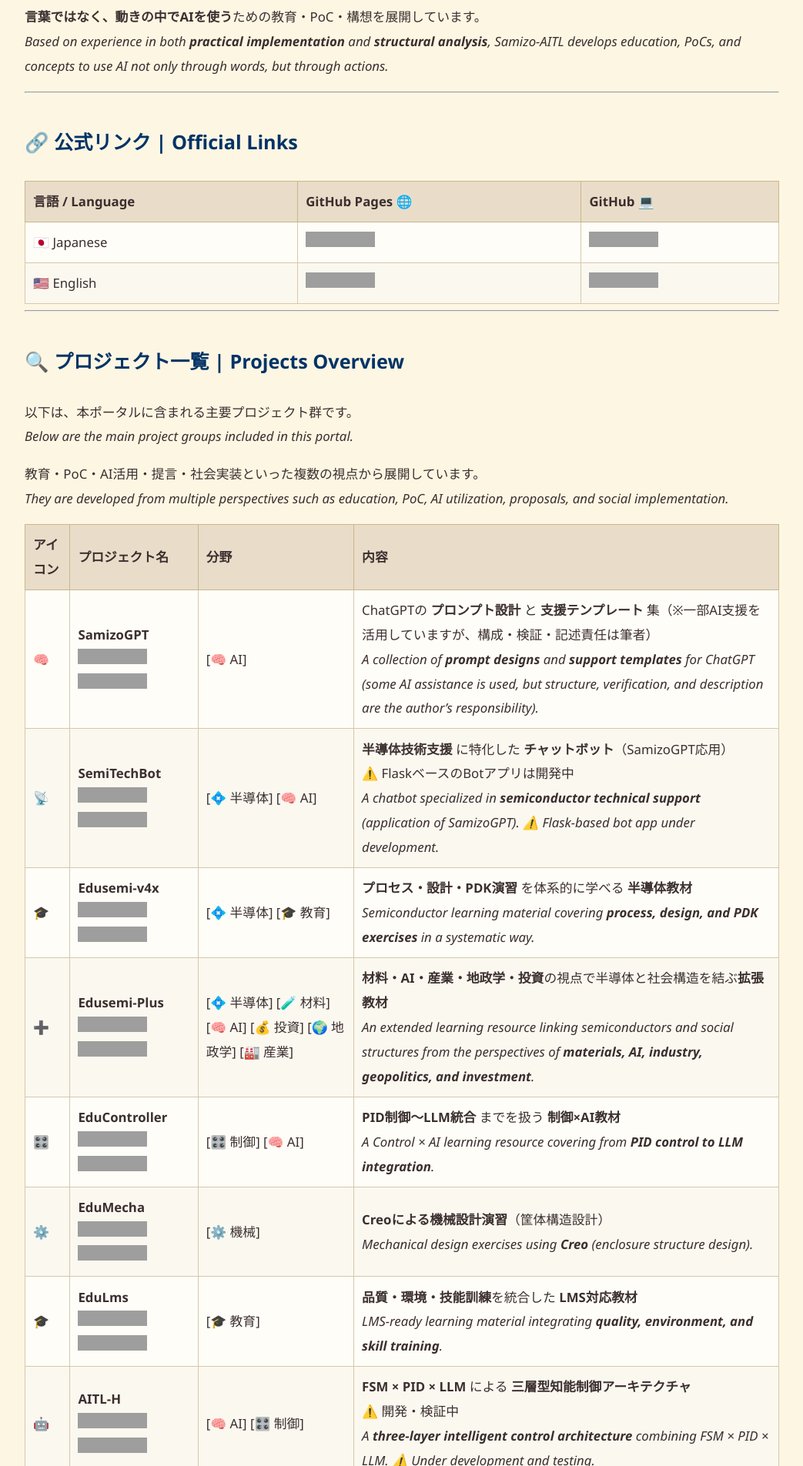
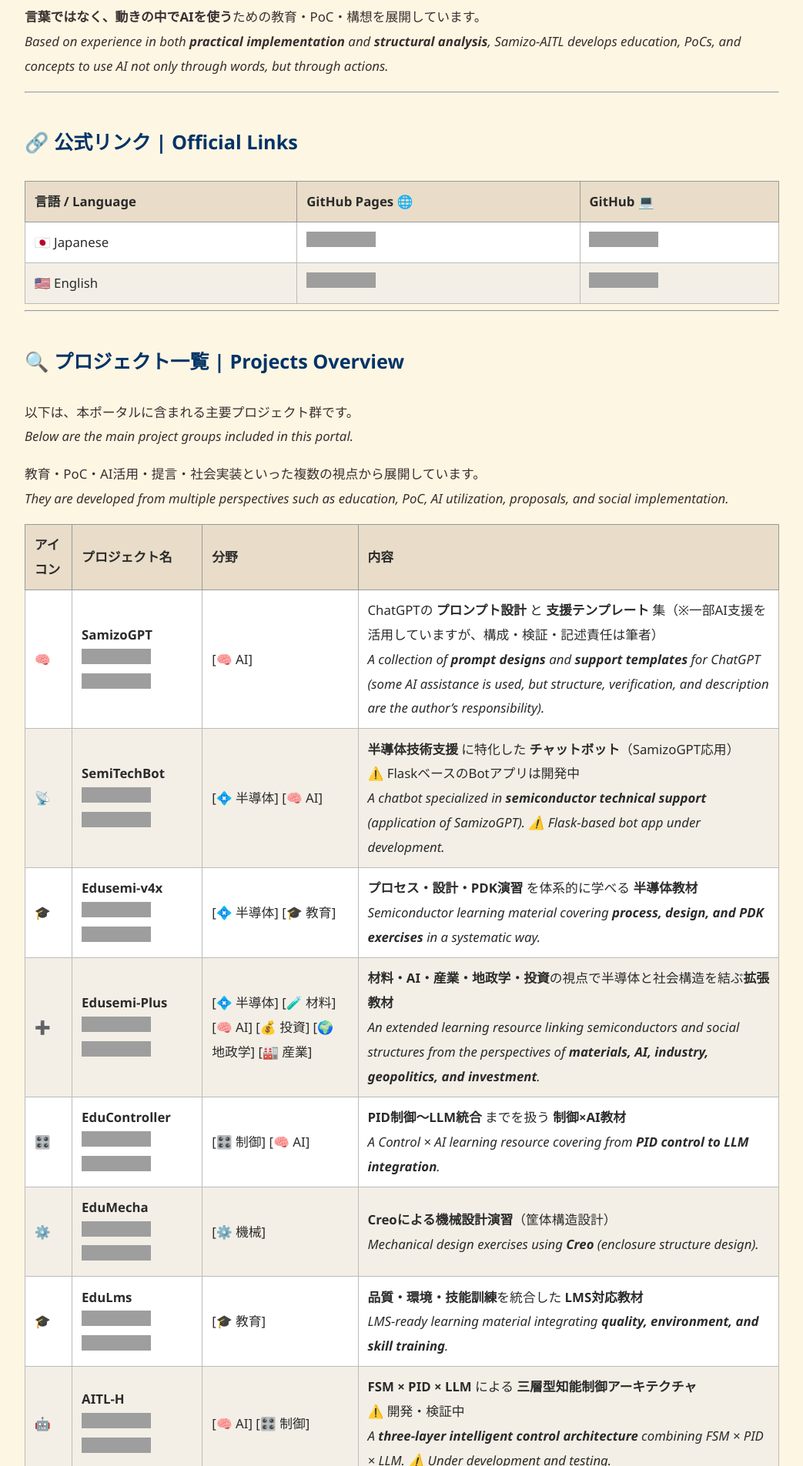
Before and after one commit to Samizo-AITL/Samizo-AITL.github.io, a Jekyll site: the page built from index.md, in a window 1280 px wide. Shown: the part 728-2633 px from the top of the page at 77% size, without its empty margins (118-1161 px from the left). Built offline with Jekyll 4.4.1, drawn with Linux system fonts in a browser that asks for light colours; grey boxes are pictures that could not be loaded.

Commit message:
Update style.css

```diff
--- a/assets/style.css
+++ b/assets/style.css
@@ -246,3 +246,31 @@
 body.theme-sepia tr:nth-child(even) td {
   background: #fbf8f0;   /* 薄クリーム */
 }
+
+/* === 表（実用重視：視認性アップ版） === */
+body.theme-sepia table {
+  border-collapse: collapse;
+  width: 100%;
+  margin-top: 1em;
+  font-size: 1em;
+  border: 1px solid #999;      /* 外枠くっきり */
+}
+
+body.theme-sepia th {
+  background: #e9ddc9;         /* 薄茶ヘッダー */
+  color: #2b2b2b;               /* コントラスト強め */
+  border: 1px solid #999;       /* 罫線濃いめ */
+  font-weight: 700;
+  text-align: left;
+  padding: 0.6em 0.7em;
+}
+
+body.theme-sepia td {
+  border: 1px solid #bbb;       /* セル境界も見やすく */
+  color: #2b2b2b;
+  padding: 0.6em 0.7em;
+}
+
+/* ストライプ（交互色をはっきり） */
+body.theme-sepia tr:nth-child(odd) td  { background: #ffffff; }  /* 白 */
+body.theme-sepia tr:nth-child(even) td { background: #f3efe6; }  /* クリーム */
```
